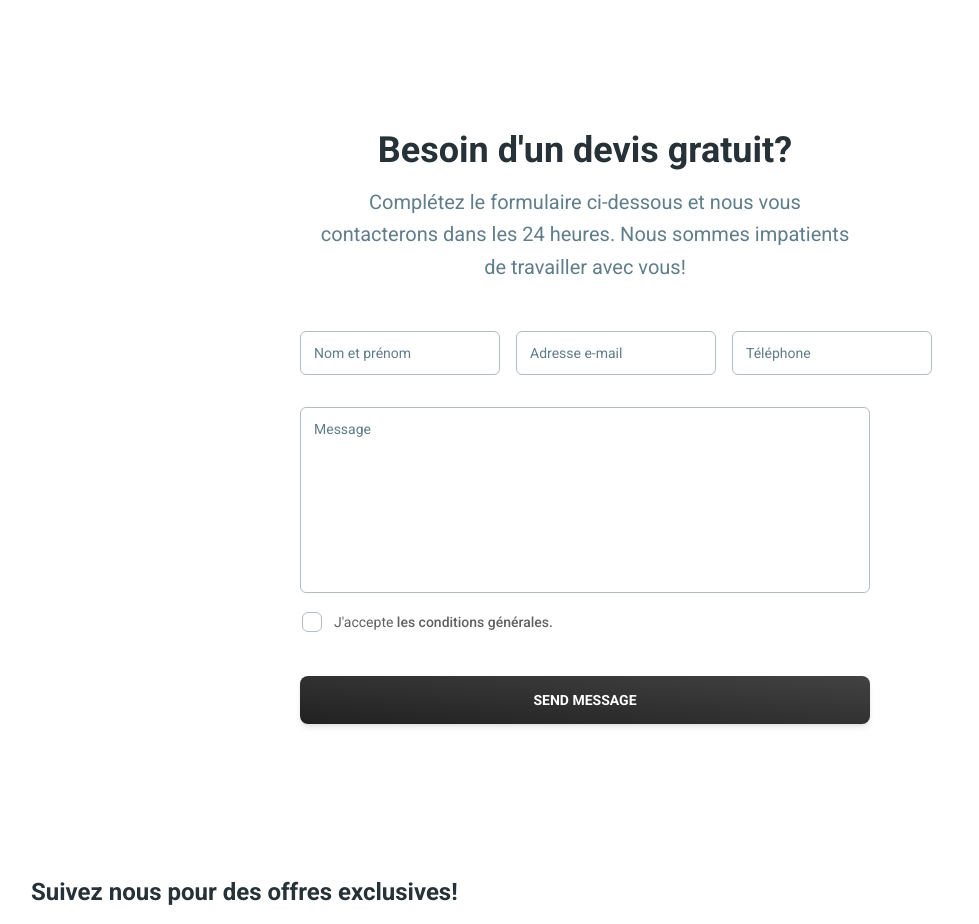
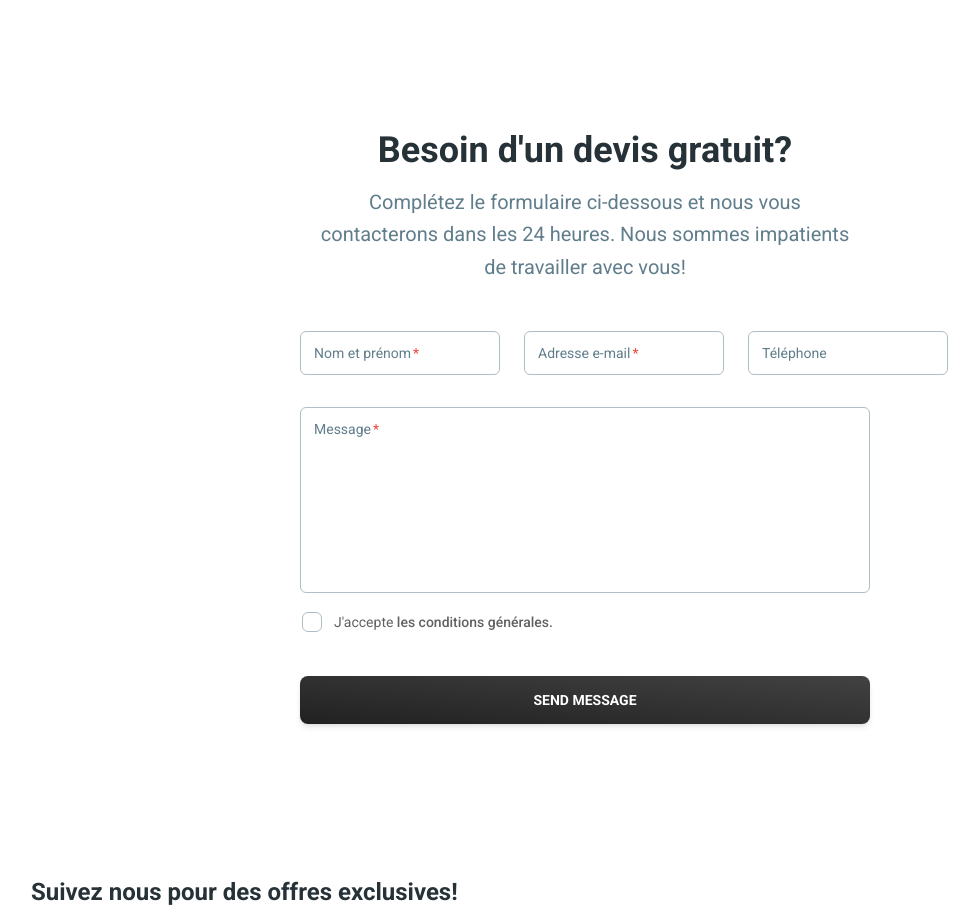
Before and after one commit to Ambaks/material-tailwind-kit-react-main, a React (Vite) app: page /home in a window 1280 px wide. Shown: the part 1800-2724 px from the top of the page, without its empty margins (55-1034 px from the left). Built offline with nearby package versions, Linux system fonts and the light colour scheme.

Commit message:
Added contact form email support, changed site name

```diff
--- a/index.html
+++ b/index.html
@@ -15,7 +15,7 @@
     <meta charset="UTF-8" />
     <link rel="icon" type="image/svg+xml" href="/img/favicon.png" />
     <meta name="viewport" content="width=device-width, initial-scale=1.0" />
-    <title>Material Tailwind Kit React | By Creative Tim</title>
+    <title>FLG Aérogommage</title>
     <link
       href="https://fonts.googleapis.com/css2?family=Roboto:wght@300;400;500;700;900&display=swap"
       rel="stylesheet"
--- a/package.json
+++ b/package.json
@@ -11,6 +11,7 @@
   "dependencies": {
     "@heroicons/react": "2.0.18",
     "@material-tailwind/react": "2.1.4",
+    "emailjs-com": "^3.2.0",
     "prop-types": "15.8.1",
     "react": "18.2.0",
     "react-dom": "18.2.0",
--- /dev/null
+++ b/src/components/ContactForm.jsx
@@ -0,0 +1,139 @@
+import { useState } from "react";
+import emailjs from "emailjs-com"; // ✅ add EmailJS
+import { Input, Textarea, Checkbox, Typography, Button } from "@material-tailwind/react";
+import { PageTitle } from "@/widgets/layout";
+
+export default function ContactForm() {
+  const [formData, setFormData] = useState({
+    name: "",
+    email: "",
+    phone: "",
+    message: "",
+    accepted: false,
+  });
+
+  const handleChange = (e) => {
+    const { name, value, type, checked } = e.target;
+    setFormData({
+      ...formData,
+      [name]: type === "checkbox" ? checked : value,
+    });
+  };
+
+  const handleSubmit = (e) => {
+    e.preventDefault();
+
+    if (!formData.accepted) {
+      alert("⚠️ Vous devez accepter les conditions générales.");
+      return;
+    }
+
+    emailjs
+      .send(
+        "service_32rwy47",     // Replace with EmailJS service ID
+        "template_m35sgir",    // Replace with EmailJS template ID
+        {
+          name: formData.name,
+          email: formData.email,
+          phone: formData.phone,
+          message: formData.message,
+        },
+        "GyqvaI81Jv2UAJrDG"      // Replace with EmailJS public key
+      )
+      .then(
+        () => {
+          alert("✅ Message envoyé avec succès !");
+          setFormData({
+            name: "",
+            email: "",
+            phone: "",
+            message: "",
+            accepted: false,
+          });
+        },
+        (error) => {
+          console.error(error);
+          alert("❌ Une erreur est survenue. Veuillez réessayer.");
+        }
+      );
+  };
+
+  return (
+    <div className="container mx-auto">
+      <PageTitle heading="Besoin d'un devis gratuit?">
+        Complétez le formulaire ci-dessous et nous vous contacterons dans les 24 heures.
+        Nous sommes impatients de travailler avec vous!
+      </PageTitle>
+
+      <form className="mx-auto w-full mt-12 lg:w-6/12" onSubmit={handleSubmit}>
+        <div className="mb-8 flex flex-col gap-6 md:flex-row">
+          <Input
+            variant="outlined"
+            size="lg"
+            label="Nom et prénom"
+            name="name"
+            value={formData.name}
+            onChange={handleChange}
+            required
+          />
+          <Input
+            variant="outlined"
+            size="lg"
+            label="Adresse e-mail"
+            name="email"
+            type="email"
+            value={formData.email}
+            onChange={handleChange}
+            required
+          />
+          <Input
+            variant="outlined"
+            size="lg"
+            label="Téléphone"
+            name="phone"
+            value={formData.phone}
+            onChange={handleChange}
+          />
+        </div>
+
+        <Textarea
+          variant="outlined"
+          size="lg"
+          label="Message"
+          rows={8}
+          name="message"
+          value={formData.message}
+          onChange={handleChange}
+          required
+        />
+
+        <Checkbox
+          name="accepted"
+          checked={formData.accepted}
+          onChange={handleChange}
+          required
+          label={
+            <Typography
+              variant="small"
+              color="gray"
+              className="flex items-center font-normal"
+            >
+              J'accepte
+              <a
+                href="#"
+                className="font-medium transition-colors hover:text-gray-900"
+              >
+                &nbsp;les conditions générales.
+              </a>
+            </Typography>
+          }
+          containerProps={{ className: "-ml-2.5" }}
+        />
+
+        <Button type="submit" variant="gradient" size="lg" className="mt-8" fullWidth>
+          Send Message
+        </Button>
+      </form>
+    </div>
+  );
+}
--- a/src/components/ReturnButton.jsx
+++ b/src/components/ReturnButton.jsx
@@ -5,7 +5,7 @@ function ReturnButton() {
   const navigate = useNavigate();
 
   // Show button on all pages except home ("/")
-  if (location.pathname === "/home" || location.pathname === "/services") return null;
+  if (location.pathname === "/home" || location.pathname === "/services" || location.pathname === "/abrasifs") return null;
 
   return (
     <button
--- a/src/pages/home.jsx
+++ b/src/pages/home.jsx
@@ -1,4 +1,5 @@
 import React from "react";
+import ContactForm from "../components/ContactForm";
 import {
   Card,
   CardBody,
@@ -124,7 +125,14 @@ export function Home() {
                   surface métallique avant peinture car ça donne une bonne accroche indispensable à
                   la peinture.
                 </Typography>
-                <Button variant="filled">Nous Contacter</Button>
+                <Button
+                  variant="filled"
+                  onClick={() => {
+                    document.getElementById("contact-form")?.scrollIntoView({ behavior: "smooth" });
+                  }}
+                >
+                  Nous Contacter
+                </Button>
               </div>
             </div>
 
@@ -133,42 +141,8 @@ export function Home() {
         </div>
       </section>
 
-      <section className="relative bg-white py-24 px-4">
-        <div className="container mx-auto">
-          <PageTitle heading="Besoin d'un devis gratuit?">
-            Complétez le formulaire ci-dessous et nous vous contacterons dans les 24 heures.
-            Nous sommes impatients de travailler avec vous!
-          </PageTitle>
-          <form className="mx-auto w-full mt-12 lg:w-6/12">
-            <div className="mb-8 flex gap-4">
-              <Input variant="outlined" size="lg" label="Nom et prénom" />
-              <Input variant="outlined" size="lg" label="Adresse e-mail" />
-              <Input variant="outlined" size="lg" label="Téléphone" />
-            </div>
-            <Textarea variant="outlined" size="lg" label="Message" rows={8} />
-            <Checkbox
-              label={
-                <Typography
-                  variant="small"
-                  color="gray"
-                  className="flex items-center font-normal"
-                >
-                  J'accepte
-                  <a
-                    href="#"
-                    className="font-medium transition-colors hover:text-gray-900"
-                  >
-                    &nbsp;les conditions générales.
-                  </a>
-                </Typography>
-              }
-              containerProps={{ className: "-ml-2.5" }}
-            />
-            <Button variant="gradient" size="lg" className="mt-8" fullWidth>
-              Send Message
-            </Button>
-          </form>
-        </div>
+      <section id="contact-form" className="relative bg-white py-24 px-4">
+        <ContactForm />
       </section>
       <div className="bg-white">
         <Footer />
```
